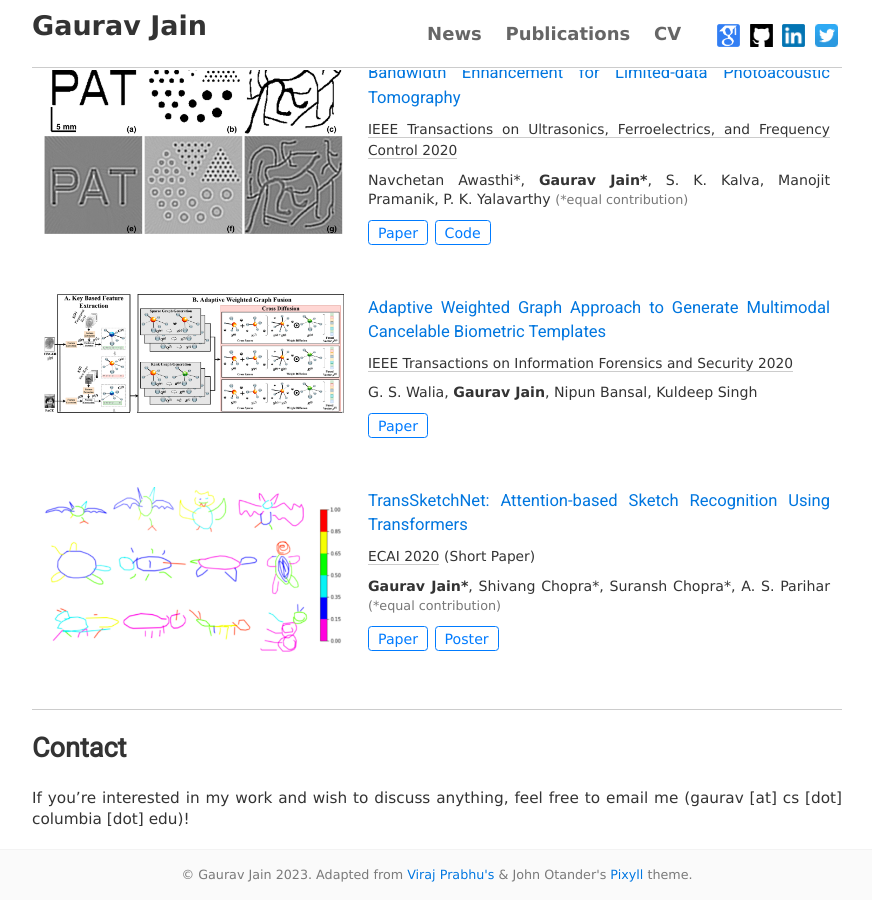
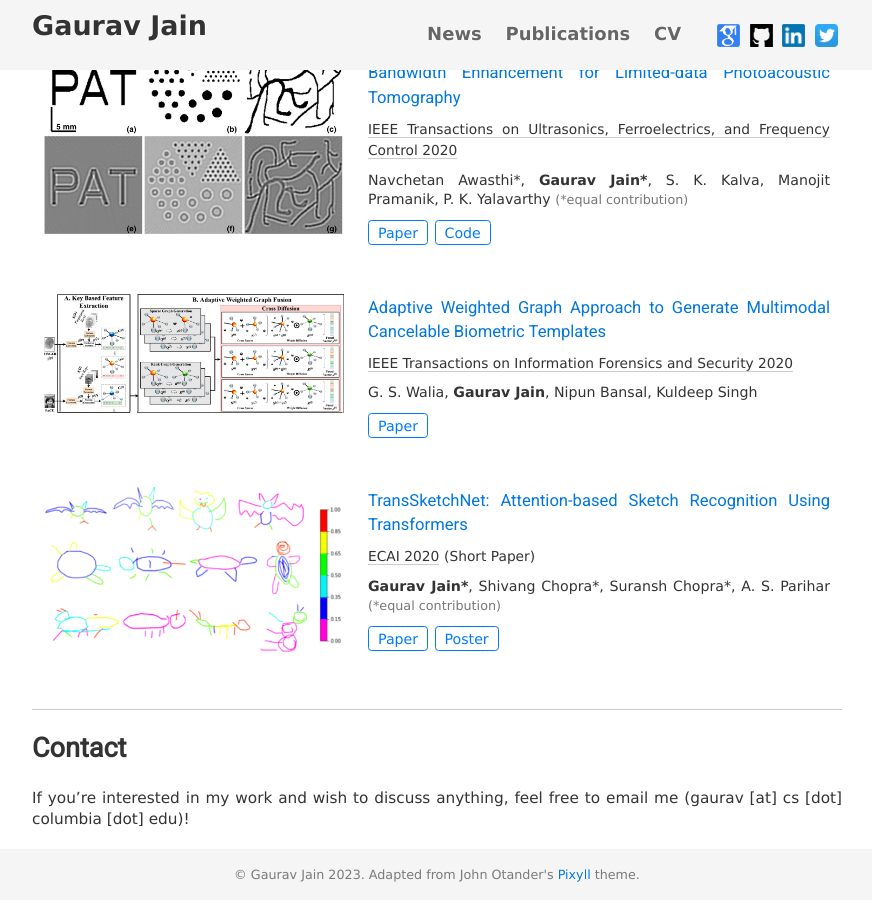
Before and after one commit to Gaurav1302/gaurav1302.github.io, a Jekyll site: the page built from index.html, in a window 1280 px wide and 900 px high, scrolled down 1654 px. Shown: the whole window, without its empty margins (203-1075 px from the left). Built offline with Jekyll 4.4.1, drawn with Linux system fonts in a browser that asks for light colours; nearby versions of some CDN libraries.

Commit message:
updated header and footer background color

```diff
--- a/_includes/footer.html
+++ b/_includes/footer.html
@@ -1,7 +1,7 @@
-<footer class="center">
-  <div class="measure">
+<footer class="center" style="background-color: whitesmoke;">
+  <div class="measure" >
     <small>
-      © Gaurav Jain 2023. Adapted from <a href="https://virajprabhu.github.io/">Viraj Prabhu's</a> & John Otander's <a href="https://github.com/johno/pixyll">Pixyll</a> theme</a>.
+      © Gaurav Jain 2023. Adapted from John Otander's <a href="https://github.com/johno/pixyll">Pixyll</a> theme</a>.
     </small>
 
   </div>
--- a/_includes/header.html
+++ b/_includes/header.html
@@ -1,5 +1,5 @@
 
-<header class="site-header px2 px-responsive" style="position: sticky; top: 0; width: 100%; background: white; z-index:1030; padding: 10px 0px 0px 0px; height: 70px; ">
+<header class="site-header px2 px-responsive" style="position: sticky; top: 0; width: 100%; background: whitesmoke; z-index:1030; padding: 10px 0px 0px 0px; height: 70px; ">
 
   <div class="mt2 wrap" >
     <div class="measure">
@@ -8,7 +8,7 @@
         {% include navigation.html %}
       </nav>
       <div>
-      <hr id="navbar-border" style="position: absolute; top: 45px; width:100%; max-width: 45em; clear: both;">
+      <!-- <hr id="navbar-border" style="position: absolute; top: 45px; width:100%; max-width: 45em; clear: both;"> -->
       </div>
     </div>
     </div>
```
